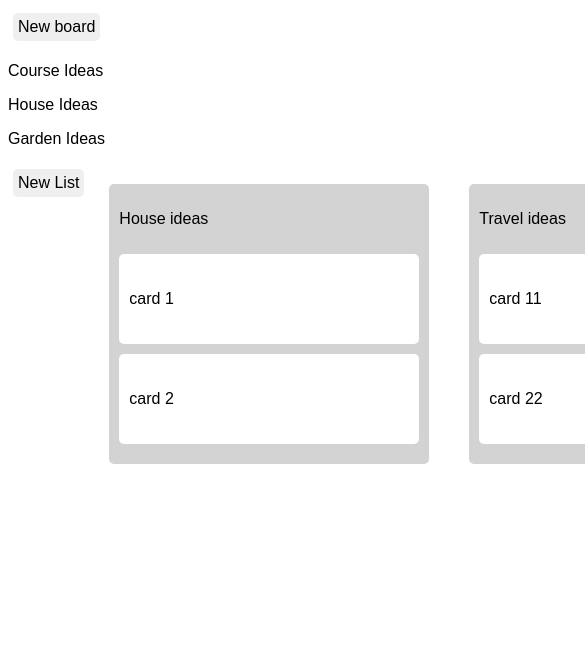
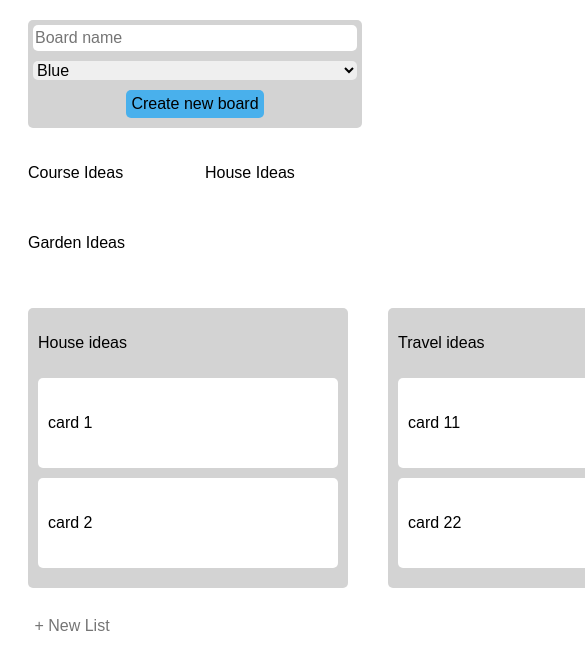
Before and after one commit to VittorioBarella/react-trello, a React (Create React App) app: page / in a window 390 px wide. Shown: the top 670 px of the page, 585 px wide, since content can reach past the window. Built offline with nearby package versions, Linux system fonts and the light colour scheme.

Commit message:
added mobile css and created CreateBoardForm component

```diff
--- a/src/App.css
+++ b/src/App.css
@@ -139,11 +139,6 @@ header a {
 /* LIST */
 .lists-wrapper {
 	white-space: nowrap;
-}
-
-/* add as onmouseover event in js */
-.lists-wrapper:hover {
-	overflow: scroll;
 }
 
 .list {
@@ -326,3 +321,34 @@ textarea.textbox-edit:hover {
 	}
 
 }
+
+@media screen and (max-width: 320px) {
+	.create-board-wrapper {
+		flex-direction: column;
+	}
+
+	.create-board-wrapper button {
+		margin: 5px auto 10px auto;
+	}
+
+	.board-preview-wrapper {
+		grid-template-columns: repeat(2, 1fr);
+		grid-gap: 20px;
+	}
+
+	.sign-up-form input {
+		width: 80vw;
+	}
+
+	.lists-wrapper {
+		display: flex;
+		flex-direction: column;
+		overflow: visible;
+		white-space: normal;
+	}
+
+	.list {
+		width: auto;
+		margin: 10px 0;
+	}
+}
--- a/src/App.js
+++ b/src/App.js
@@ -19,8 +19,10 @@ class App extends React.Component{
   render() {
     return (
       <div>
-        <Home boards={this.state.boards}
-        createNewBoard={this.createNewBoard}/>
+        <Home
+          boards={this.state.boards}
+          createNewBoard={this.createNewBoard}
+        />
         <Board/>
       </div>
     )
--- a/src/components/Board.js
+++ b/src/components/Board.js
@@ -12,19 +12,36 @@ class Board extends React.Component {
         })
     }
 
-    createNewList = () => {
+    addBoardInput = React.createRef()
+
+    createNewList = (e) => {
+        e.preventDefault();
         const list = {
             id: Math.random(),
-            title: "My amazing list",
+            title: this.addBoardInput.current.value,
             board: 300,
-            createAt: new Date()
+            createAt: new Date(),
+            cards: [
+                {
+                    id: 1,
+                    text: 'Card 1',
+                },
+                {
+                    id: 2,
+                    text: 'Card 2',
                 }
+            ]
+        }
+
+        if(list.title) {
             this.setState({ currentLists: [...this.state.currentLists, list]})
+        }
+        this.addBoardInput.current.value = ''
     }
     render() {
         return (
+            <>
                 <div className="lists-wrapper">
-                <button onClick={this.createNewList}> New List </button>
                     {Object.keys(this.state.currentLists).map(key => (
                         <List
                             key={this.state.currentLists[key].id}
@@ -32,6 +49,18 @@ class Board extends React.Component {
                         />
                     ))}
                 </div>
+                <form
+                    onSubmit={this.createNewList}
+                    className="new-list-wrapper"
+                >
+                    <input
+                        type="text"
+                        ref={this.addBoardInput}
+                        name="name"
+                        placeholder=" + New List"
+                    />
+                </form>
+            </>
         )
     }
 }
--- /dev/null
+++ b/src/components/CreateBoardForm.js
@@ -0,0 +1,65 @@
+import React from 'react'
+import PropTypes from 'prop-types'
+
+class CreateBoardForm extends React.Component {
+    state = {
+        title: '',
+        background: '#80ccff'
+    }
+
+    handleSubmit = (e) => {
+        e.preventDefault();
+        const board = {
+            title: this.state.title,
+            background: this.state.background,
+            createdAt: new Date(),
+            user: 'abc123'
+        }
+        if(board.title && board.background) {
+            this.props.createNewBoard(board)
+        }
+    }
+    render() {
+        return (
+            <form
+                className='create-board-wrapper'
+                onSubmit={ this.handleSubmit }
+            >
+                <input
+                    type='text'
+                    name="name"
+                    placeholder='Board name'
+                    onChange={(e) => this.setState({ title: e.target.value })}
+                />
+                <select name="background"
+                    onChange={(e) => this.setState({ background: e.target.value })}
+                >
+                    <option value="#80ccff">
+                        Blue
+                    </option>
+                    <option value="#80ffaa">
+                        Green
+                    </option>
+                    <option value="#f94a1e">
+                        Red
+                    </option>
+                    <option value="#ffb3ff">
+                        Pink
+                    </option>
+                    <option value="#bf00ff">
+                        Purple
+                    </option>
+                    <option value="#ffad33">
+                        Orange
+                    </option>
+                </select>
+                <button type='submit'>Create new board</button>
+            </form>
+        )
+    }
+}
+
+CreateBoardForm.propTypes = {
+    createNewBoard: PropTypes.func.isRequired
+}
+export default CreateBoardForm
--- a/src/components/pages/Home.js
+++ b/src/components/pages/Home.js
@@ -1,21 +1,17 @@
 import React from 'react'
 import BoardPreview from '../BoardPreview'
 import PropTypes from 'prop-types'
+import CreateBoardForm from '../CreateBoardForm'
+
 
 class Home extends React.Component {
-    newBoard = () => {
-        const board = {
-            title: "Trips to take this year",
-            background: '#80ffaa',
-            createdAt: new Date()
-        }
-        this.props.createNewBoard(board)
-    }
-
     render() {
         return (
             <div>
-                <button onClick={this.newBoard}> New board</button>
+                <CreateBoardForm
+                    createNewBoard={ this.props.createNewBoard}
+                />
+                <div className='board-preview-wrapper'>
                 {
                    Object.keys(this.props.boards).map((key) => (
                         <BoardPreview
@@ -24,6 +20,7 @@ class Home extends React.Component {
                         />
                     ))
                 }
+                </div>
             </div>
         )
     }
```
Lines whose indentation alone changed are shown as unchanged.
